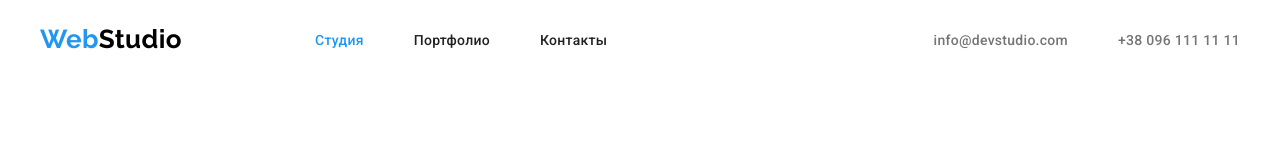
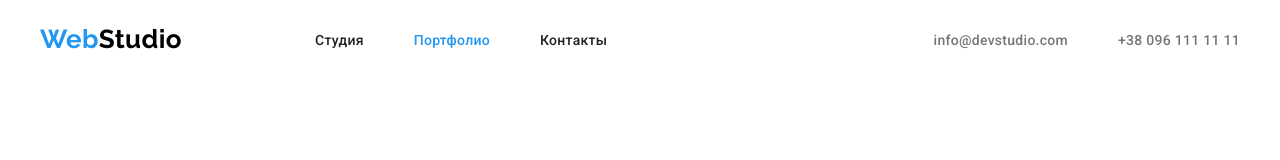
Before and after one commit to Olli4ka/goit-markup-hw-03, a plain HTML site: page portfolio.html in a window 1280 px wide. Shown: the top 160 px of the page. Drawn offline with nearby package versions, Linux system fonts and the light colour scheme.

Commit message:
.current on second page

```diff
--- a/css/styles.css
+++ b/css/styles.css
@@ -162,6 +162,7 @@ button {
 	color: var(--main-title-color);
 	background-color: var(--accent-color);
 	border-radius: 4px;
+
 	margin-left: auto;
 	margin-right: auto;
 }
--- a/portfolio.html
+++ b/portfolio.html
@@ -27,8 +27,8 @@
 				<nav class="page-navigation">
 					<a href="./index.html" class="logo" lang="en">Web<span class="color-black">Studio</span></a>
 					<ul class="site-nav">
-						<li><a class="current" href="./index.html">Студия</a></li>
-						<li><a href="./portfolio.html">Портфолио</a></li>
+						<li><a href="./index.html">Студия</a></li>
+						<li><a class="current" href="./portfolio.html">Портфолио</a></li>
 						<li><a href="">Контакты</a></li>
 					</ul>
 				</nav>
```
